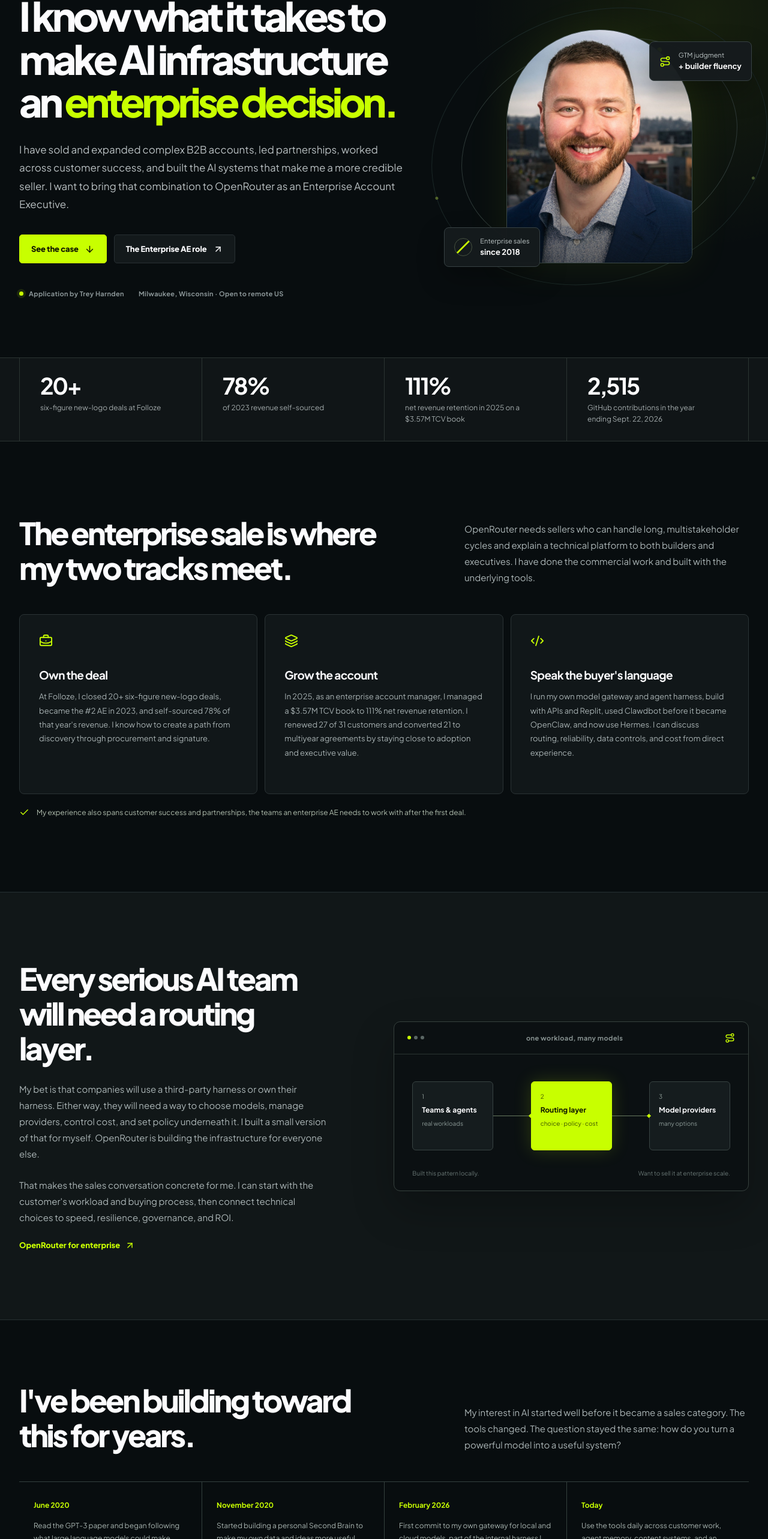
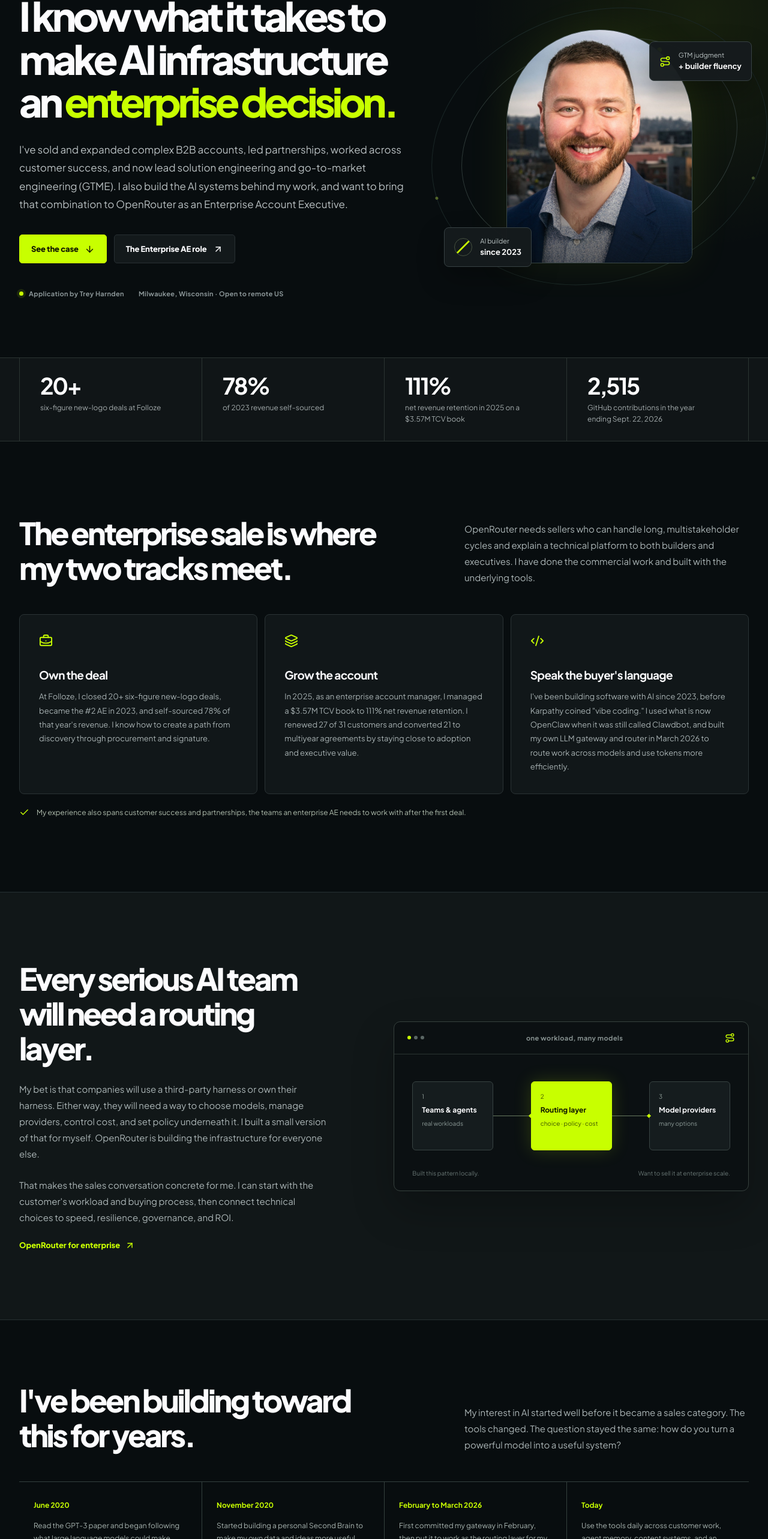
Before and after one commit to 0xTrey/trey-work-website, a React (Vite) app in the folder applications/openrouter/: page / in a window 1280 px wide. Shown: the part 175-2741 px from the top of the page at 60% size. Built offline with nearby package versions, Linux system fonts and the light colour scheme; no server answers.

Commit message:
Refine OpenRouter application AI builder story

```diff
--- a/applications/openrouter/src/main.jsx
+++ b/applications/openrouter/src/main.jsx
@@ -42,7 +42,7 @@
     number: '2',
     name: 'Personal LLM gateway',
     type: 'Private infrastructure',
-    description: 'An OpenAI-compatible client with profiles for local and cloud models, provider fallback choices, and usage tracking. The first commit dates to February 2026. It gives my internal harness a routing layer I can control.',
+    description: 'An OpenAI-compatible client with profiles for local and cloud models, provider fallback choices, and usage tracking. I first committed it in February 2026 and put it to work as the routing layer for my harness that March.',
     tags: ['Model routing', 'OpenAI-compatible', 'Usage telemetry'],
     note: 'Private implementation. Architecture available in conversation.',
   },
@@ -107,7 +107,7 @@
     <section className="or-hero or-shell" id="top">
       <div className="or-hero-copy">
         <h1>I know what it takes to make AI infrastructure an <em>enterprise decision.</em></h1>
-        <p className="or-hero-lede">I have sold and expanded complex B2B accounts, led partnerships, worked across customer success, and built the AI systems that make me a more credible seller. I want to bring that combination to OpenRouter as an Enterprise Account Executive.</p>
+        <p className="or-hero-lede">I've sold and expanded complex B2B accounts, led partnerships, worked across customer success, and now lead solution engineering and go-to-market engineering (GTME). I also build the AI systems behind my work, and want to bring that combination to OpenRouter as an Enterprise Account Executive.</p>
         <div className="or-hero-actions">
           <a className="or-button or-button-primary" href="#fit">See the case <ArrowDown size={17} /></a>
           <External className="or-button or-button-quiet" href={enterpriseRole}>The Enterprise AE role <ArrowUpRight size={17} /></External>
@@ -121,7 +121,7 @@
         <div className="or-orbit orbit-one" /><div className="or-orbit orbit-two" />
         <div className="or-portrait-wrap"><img src="/images/trey-headshot.jpg" alt="Trey Harnden" /></div>
         <div className="or-floating-card or-floating-top"><Route size={19} /><span>GTM judgment<br /><strong>+ builder fluency</strong></span></div>
-        <div className="or-floating-card or-floating-bottom"><span className="or-mini-line" /><span>Enterprise sales<br /><strong>since 2018</strong></span></div>
+        <div className="or-floating-card or-floating-bottom"><span className="or-mini-line" /><span>AI builder<br /><strong>since 2023</strong></span></div>
       </div>
     </section>
   );
@@ -141,7 +141,7 @@
     <div className="or-fit-grid">
       <article className="or-fit-card"><BriefcaseBusiness size={23} /><h3>Own the deal</h3><p>At Folloze, I closed 20+ six-figure new-logo deals, became the #2 AE in 2023, and self-sourced 78% of that year's revenue. I know how to create a path from discovery through procurement and signature.</p></article>
       <article className="or-fit-card"><Layers3 size={23} /><h3>Grow the account</h3><p>In 2025, as an enterprise account manager, I managed a $3.57M TCV book to 111% net revenue retention. I renewed 27 of 31 customers and converted 21 to multiyear agreements by staying close to adoption and executive value.</p></article>
-      <article className="or-fit-card"><Code2 size={23} /><h3>Speak the buyer's language</h3><p>I run my own model gateway and agent harness, build with APIs and Replit, used Clawdbot before it became OpenClaw, and now use Hermes. I can discuss routing, reliability, data controls, and cost from direct experience.</p></article>
+      <article className="or-fit-card"><Code2 size={23} /><h3>Speak the buyer's language</h3><p>I've been building software with AI since 2023, before Karpathy coined "vibe coding." I used what is now OpenClaw when it was still called Clawdbot, and built my own LLM gateway and router in March 2026 to route work across models and use tokens more efficiently.</p></article>
     </div>
     <div className="or-fit-note"><Check size={17} /><span>My experience also spans customer success and partnerships, the teams an enterprise AE needs to work with after the first deal.</span></div>
   </section>;
@@ -162,7 +162,7 @@
   return <section className="or-origins or-shell"><div className="or-section-head"><h2>I've been building toward this for years.</h2><p>My interest in AI started well before it became a sales category. The tools changed. The question stayed the same: how do you turn a powerful model into a useful system?</p></div><div className="or-origins-grid">
     <div><strong>June 2020</strong><p>Read the GPT-3 paper and began following what large language models could make possible.</p></div>
     <div><strong>November 2020</strong><p>Started building a personal Second Brain to make my own data and ideas more useful over time.</p></div>
-    <div><strong>February 2026</strong><p>First commit to my own gateway for local and cloud models, part of the internal harness I still use.</p></div>
+    <div><strong>February to March 2026</strong><p>First committed my gateway in February, then put it to work as the routing layer for my internal harness in March.</p></div>
     <div><strong>Today</strong><p>Use the tools daily across customer work, agent memory, content systems, and an independent Mac product.</p></div>
   </div></section>;
 }
```
